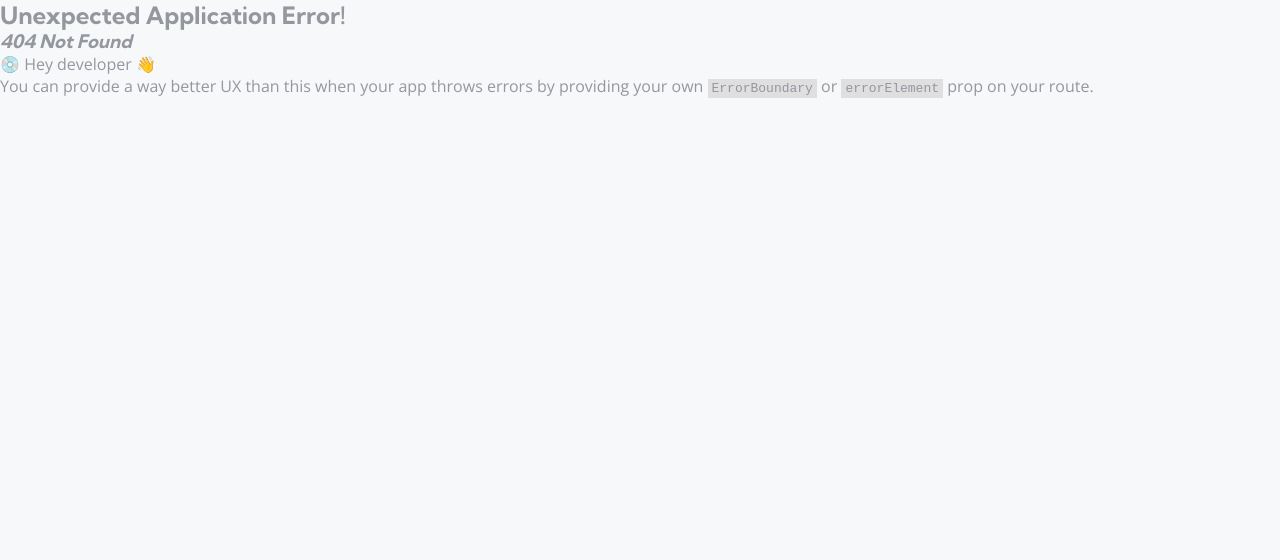
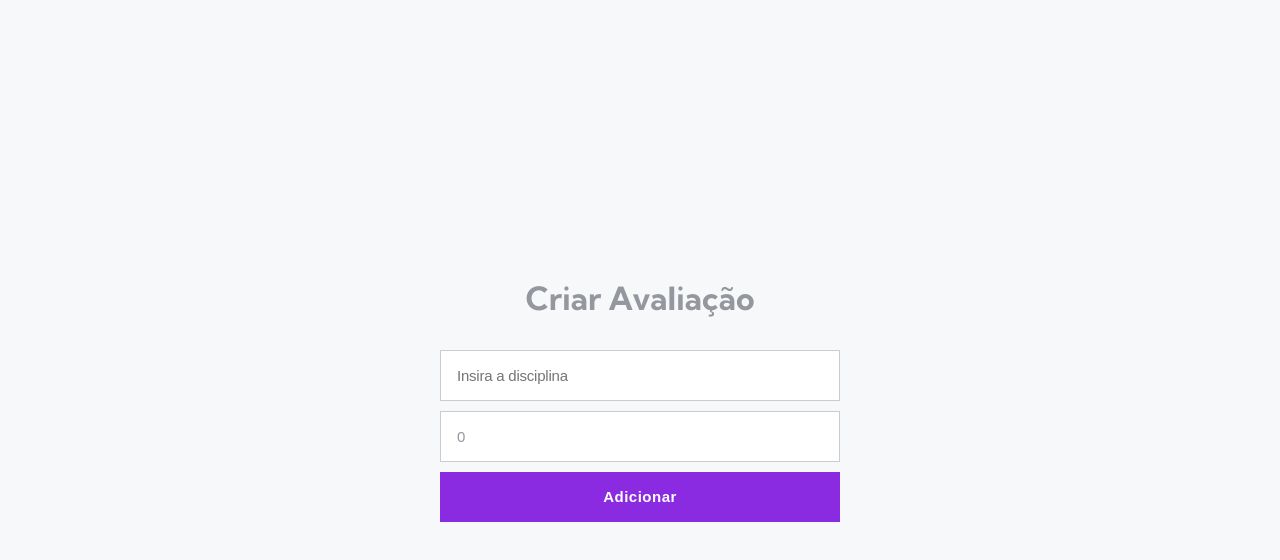
Before and after one commit to edicarlasillva/react-crud-alunos, a React (Vite) app: page /assessments/new in a window 1280 px wide. Before the commit this address had no page. Shown: the top 560 px of the page. Built offline with nearby package versions, Linux system fonts and the light colour scheme.

Commit message:
feature: added AssessmentForm page

```diff
--- /dev/null
+++ b/src/pages/AssessmentForm/index.tsx
@@ -0,0 +1,105 @@
+import { useNavigate, useParams } from "react-router-dom";
+import { ButtonStyle, FormContainer, InputStyle, Title } from "./styles";
+
+import { Assessment } from "../../types/assessment";
+import { ChangeEvent, FormEvent, useEffect, useState } from "react";
+import { createAssessment, getAssessmentById, updateAssessment } from "../../services/assessment.service";
+
+export function AssessmentForm() {
+  const navigate = useNavigate()
+  const { id } = useParams()
+
+  // se tiver id = true, senão = false
+  const isEditing = !!id
+
+  const token = localStorage.getItem("token") ?? ""
+  const userId = localStorage.getItem('userId') ?? ""
+
+  const [assessment, setAssessment] = useState<Assessment>({
+    id: "",
+    discipline: "",
+    grade: 0,
+    idStudent: ""
+  })
+
+  const handleChange = (event: ChangeEvent<HTMLInputElement>) => {
+    const {name, value} = event.target
+
+    setAssessment(prevState => (
+      {
+        ...prevState,
+        [name]: value
+      }
+    ))
+  }
+
+  const handleSubmit = async (event: FormEvent) => {
+    event.preventDefault();
+
+    try {
+      if (isEditing) {
+        await updateAssessment(userId, assessment.id, assessment, token)
+      } else {
+        await createAssessment(userId, assessment, token)
+      }
+
+      setAssessment({
+        id: "",
+        discipline: "",
+        grade: 0,
+        idStudent: ""
+      })
+
+      navigate('/assessments')
+    } catch(error) {
+      console.log(error)
+    }
+  }
+
+  useEffect(()=> {
+    const fetchData = async () => {
+      if (isEditing) {
+        try {
+          const assessmentData = await getAssessmentById(userId, id, token)
+
+          if (assessmentData) {
+            setAssessment(assessmentData)
+          } else {
+            console.log('Avaliação não encontrada')
+          }
+        } catch (error) {
+          console.log(error)
+        }
+      }
+    }
+
+    fetchData();
+  }, [id, isEditing, token, userId]);
+
+  return (
+    <FormContainer onSubmit={handleSubmit}>
+      <Title>{isEditing ? 'Editar Avaliação': "Criar Avaliação"}</Title>
+
+      {!isEditing && (
+        <InputStyle
+          type="text"
+          name="discipline"
+          value={assessment.discipline}
+          onChange={handleChange}
+          placeholder="Insira a disciplina"
+        />
+      )}
+
+      <InputStyle
+        type="number"
+        name="grade"
+        value={assessment.grade}
+        onChange={handleChange}
+      />
+
+      <ButtonStyle>{isEditing ? 'Salvar': "Adicionar"}</ButtonStyle>
+    </FormContainer>
+  )
+}
+
+//http://localhost:5173/assessments/
--- /dev/null
+++ b/src/pages/AssessmentForm/styles.ts
@@ -0,0 +1,47 @@
+import styled from 'styled-components'
+
+export const Title = styled.h1`
+  margin-bottom: 32px;
+`
+
+export const FormContainer = styled.form`
+  display: flex;
+  flex-direction: column;
+  align-items: center;
+  justify-content: center;
+  height: 100%;
+`
+
+export const InputStyle = styled.input`
+  border: 1px solid #ccc;
+  padding: 1rem;
+  margin-bottom: 10px;
+  width: 400px;
+
+  color: #94979E;
+  font-size: 15px;
+  font-style: normal;
+  font-weight: 400;
+  line-height: normal;
+  letter-spacing: -0.225px;
+`
+
+export const ButtonStyle = styled.button`
+  background: blueviolet;
+  padding: 1rem;
+  border: none;
+  cursor: pointer;
+  width: 400px;
+
+  color: #fff;
+  text-align: center;
+  font-size: 15px;
+  font-style: normal;
+  font-weight: 600;
+  line-height: 18.75px;
+  letter-spacing: 0.5px;
+
+  &:disabled {
+    opacity: 0.5;
+  }
+`
--- a/src/pages/AssessmentList/index.tsx
+++ b/src/pages/AssessmentList/index.tsx
@@ -40,10 +40,13 @@ export function AssessmentList() {
       setAssessments(prevState =>
         prevState.filter(assessment => assessment.id !== assessmentId)
       )
-
     } catch (error) {
       console.log('Erro ao excluir avaliação')
     }
+  }
+
+  const handleEdit = (assessmentId: string) => {
+    navigate(`/assessment/${assessmentId}/edit`)
   }
 
   return (
@@ -55,6 +58,7 @@ export function AssessmentList() {
             <strong>Disciplina:</strong> {assessment.discipline} {' '}
             <strong>Nota:</strong> {assessment.grade} {' '}
             <ButtonStyle onClick={() => handleDelete(assessment.idStudent, assessment.id)}>Excluir</ButtonStyle>
+            <ButtonStyle onClick={() => handleEdit(assessment.id)}>Editar</ButtonStyle>
           </li>
         ))}
       </ul>
```
Also changed, not shown: src/routes/Router.tsx (+9 -0 lines).
